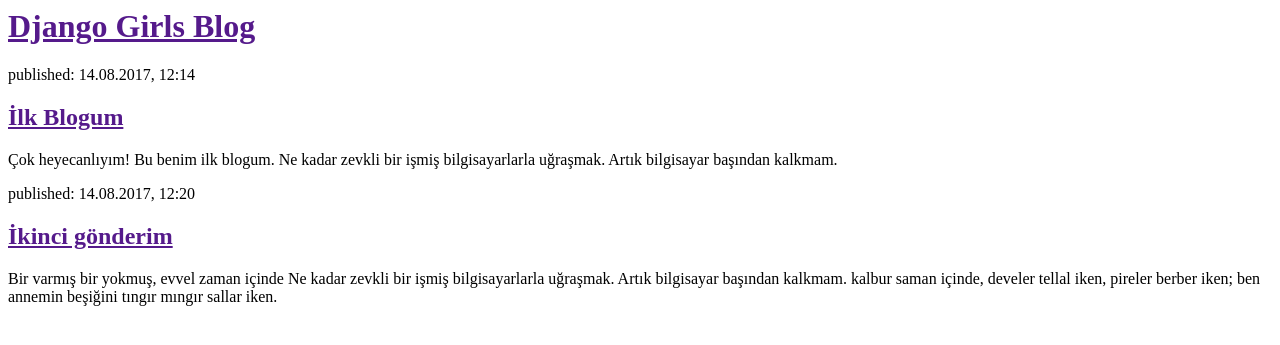
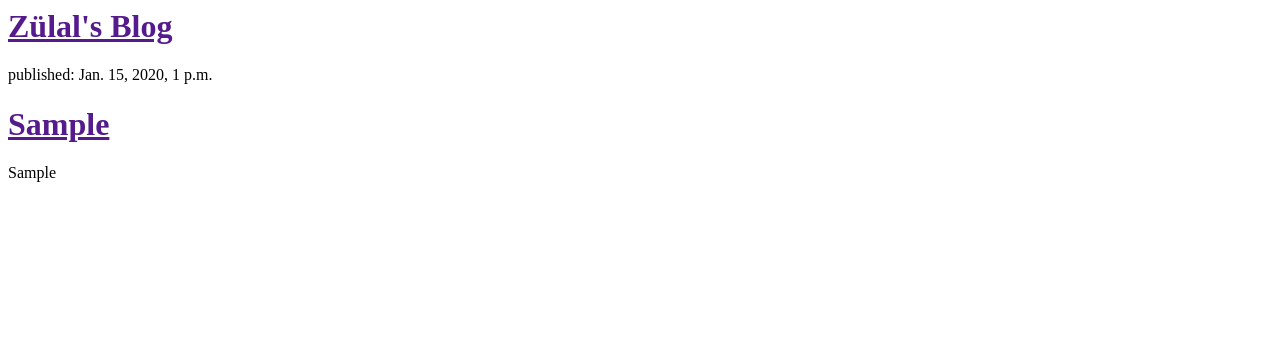
Before and after one commit to zulalgdk/my-first-blog, a Django app: template blog/templates/blog/post_list.html in a window 1280 px wide. Shown: the top 345 px of the page. Run offline with Django 3.2, Linux system fonts and the light colour scheme; the template is opened without the code that fills it: values that come from a table or form of the project are taken from there, others are empty; tables that the repository leaves empty hold one stand-in row (values such as "Sample post").

Commit message:
veritanındaki postları görebilmek için template'i değiştirdim.

```diff
--- a/blog/templates/blog/post_list.html
+++ b/blog/templates/blog/post_list.html
@@ -4,19 +4,16 @@
     </head>
     <body>
         <div>
-            <h1><a href="">Django Girls Blog</a></h1>
+            <h1><a href="">Zülal's Blog</a></h1>
         </div>
 
-        <div>
-            <p>published: 14.08.2017, 12:14</p>
-            <h2><a href="">İlk Blogum</a></h2>
-            <p>Çok heyecanlıyım! Bu benim ilk blogum. Ne kadar zevkli bir işmiş bilgisayarlarla uğraşmak. Artık bilgisayar başından kalkmam. </p>
-        </div>
+        {% for post in posts %}
+      <div>
+          <p>published: {{ post.yayinlanma_tarihi }}</p>
+          <h1><a href="">{{ post.baslik }}</a></h1>
+          <p>{{ post.yazi|linebreaks }}</p>
+      </div>
+  {% endfor %}
 
-        <div>
-            <p>published: 14.08.2017, 12:20</p>
-            <h2><a href="">İkinci gönderim</a></h2>
-            <p>Bir varmış bir yokmuş, evvel zaman içinde Ne kadar zevkli bir işmiş bilgisayarlarla uğraşmak. Artık bilgisayar başından kalkmam. kalbur saman içinde, develer tellal iken, pireler berber iken; ben annemin beşiğini tıngır mıngır sallar iken. </p>
-        </div>
     </body>
 </html>
--- a/blog/views.py
+++ b/blog/views.py
@@ -1,6 +1,9 @@
 from django.shortcuts import render
+from django.utils import timezone
+from .models import Post
 
 def post_list(request):
-    return render(request, 'blog/post_list.html', {})
+    posts = Post.objects.filter(yayinlanma_tarihi__lte=timezone.now()).order_by('yayinlanma_tarihi')
+    return render(request, 'blog/post_list.html', {'posts': posts})
 
 # Create your views here.
```
